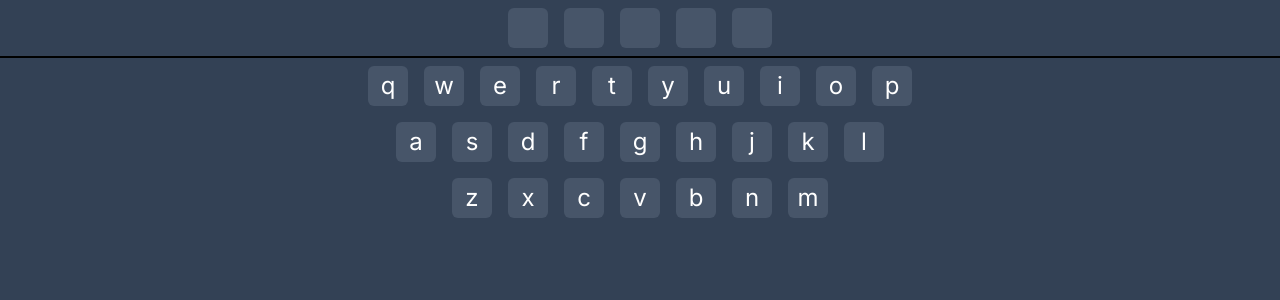
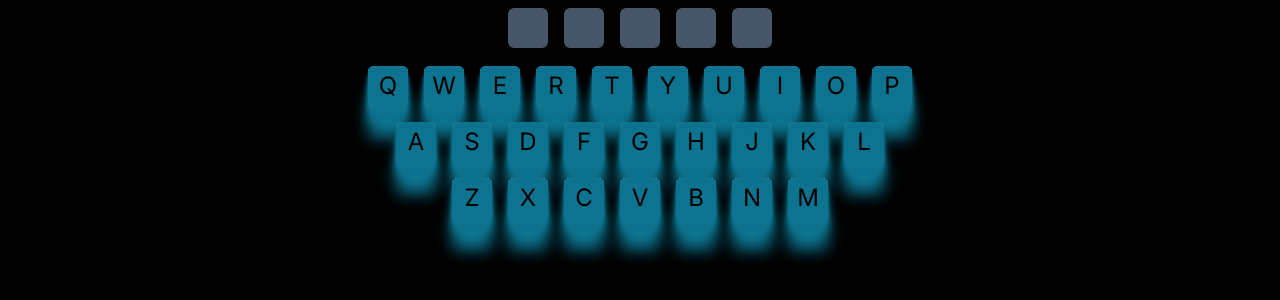
Before and after one commit to kristi000/hangman-game, a Next.js app: page / in a window 1280 px wide. Shown: the top 300 px of the page. Built offline with nearby package versions, Linux system fonts and the light colour scheme.

Commit message:
ui changes

```diff
--- a/app/globals.css
+++ b/app/globals.css
@@ -4,6 +4,6 @@
 
 @layer components {
   .keyboard-btn {
-    @apply bg-slate-600 text-white text-2xl w-10 h-10 rounded-md flex justify-center items-center m-2;
+    @apply bg-[#f2f2f2] uppercase shadow-3xl shadow-cyan-700 text-black text-2xl w-10 h-10 rounded-md flex justify-center items-center m-2;
   }
 }
--- a/app/page.tsx
+++ b/app/page.tsx
@@ -2,7 +2,7 @@ import Hangman from "@/components/Hangman"
 
 export default function Home() {
   return (
-    <div className="bg-slate-700 min-h-screen">
+    <div className="bg-black min-h-screen">
       <main className="max-w-7xl mx-auto">
         <Hangman />
       </main>
--- a/tailwind.config.js
+++ b/tailwind.config.js
@@ -1,16 +1,20 @@
 /** @type {import('tailwindcss').Config} */
 module.exports = {
   content: [
-    './pages/**/*.{js,ts,jsx,tsx,mdx}',
-    './components/**/*.{js,ts,jsx,tsx,mdx}',
-    './app/**/*.{js,ts,jsx,tsx,mdx}',
+    "./pages/**/*.{js,ts,jsx,tsx,mdx}",
+    "./components/**/*.{js,ts,jsx,tsx,mdx}",
+    "./app/**/*.{js,ts,jsx,tsx,mdx}",
   ],
   theme: {
     extend: {
       backgroundImage: {
-        'gradient-radial': 'radial-gradient(var(--tw-gradient-stops))',
-        'gradient-conic':
-          'conic-gradient(from 180deg at 50% 50%, var(--tw-gradient-stops))',
+        "gradient-radial": "radial-gradient(var(--tw-gradient-stops))",
+        "gradient-conic":
+          "conic-gradient(from 180deg at 50% 50%, var(--tw-gradient-stops))",
+      },
+      boxShadow: {
+        "3xl":
+          "rgba(0, 0, 0, 0.17) 0px -23px 25px 0px inset, rgba(0, 0, 0, 0.15) 0px -36px 30px 0px inset, rgba(0, 0, 0, 0.1) 0px -79px 40px 0px inset, rgba(0, 0, 0, 0.06) 0px 2px 1px, rgba(0, 0, 0, 0.09) 0px 4px 2px, rgba(0, 0, 0, 0.09) 0px 8px 4px, rgba(0, 0, 0, 0.09) 0px 16px 8px, rgba(0, 0, 0, 0.09) 0px 32px 16px",
       },
     },
   },
```
